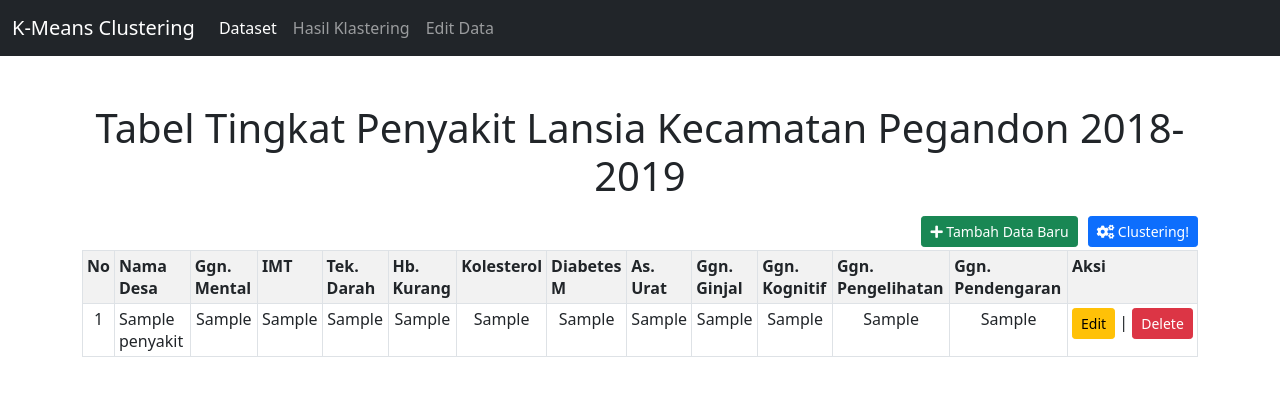
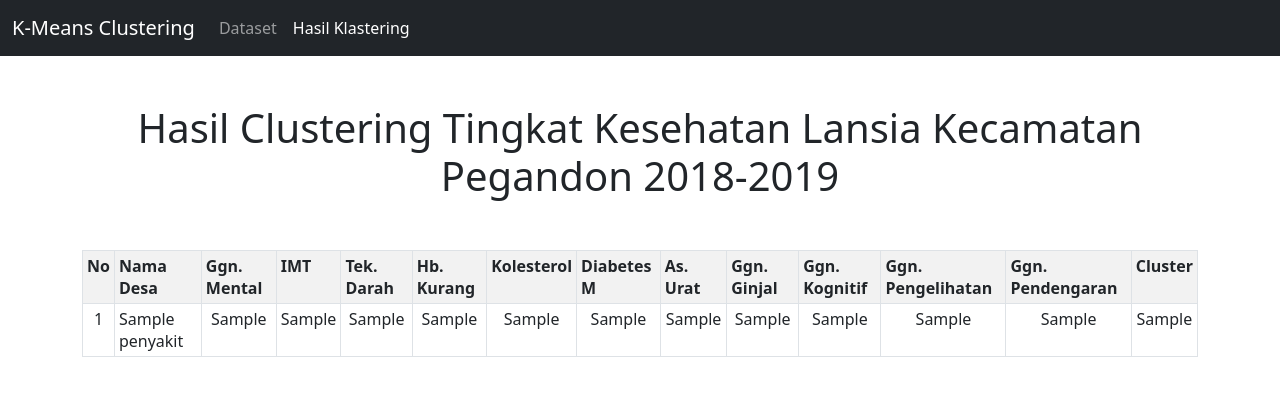
Before and after one commit to mrizkyff/clustering-tingkat-kesehatan-lansia-kecamatan-pegandon, a PHP site: page /klastering.php in a window 1280 px wide. Shown: the top 396 px of the page. Run offline with PHP 8.4, Linux system fonts and the light colour scheme; tables that the repository leaves empty or names only in its code hold one stand-in row (values such as "Sample post"); some libraries are stand-ins or nearby versions.

Commit message:
show hasil cluster done

```diff
--- a/core/kmeans.php
+++ b/core/kmeans.php
@@ -202,5 +202,6 @@ foreach ($array_cluster as $id => $cluster) {
         echo 'error!';
     }
 }
-// print_r($array_cluster);
+
+header("Location:../klastering.php");
 ?>
--- a/klastering.php
+++ b/klastering.php
@@ -3,7 +3,7 @@
 include_once("core/config.php");
 
 // Fetch all users data from database
-$result = mysqli_query($mysqli, "SELECT * FROM penyakit ORDER BY id ASC");
+$result = mysqli_query($mysqli, "SELECT * FROM penyakit ORDER BY cluster ASC");
 ?>
 
 <html>
@@ -34,13 +34,10 @@ $result = mysqli_query($mysqli, "SELECT * FROM penyakit ORDER BY id ASC");
     <div class="collapse navbar-collapse" id="navbarNavDropdown">
       <ul class="navbar-nav">
         <li class="nav-item">
-          <a class="nav-link active" aria-current="page" href="#">Dataset</a>
+          <a class="nav-link" aria-current="page" href="index.php">Dataset</a>
         </li>
         <li class="nav-item">
-          <a class="nav-link" href="#">Hasil Klastering</a>
-        </li>
-        <li class="nav-item">
-          <a class="nav-link" href="#">Edit Data</a>
+          <a class="nav-link active" href="klastering.php">Hasil Klastering</a>
         </li>
       </ul>
     </div>
@@ -49,9 +46,7 @@ $result = mysqli_query($mysqli, "SELECT * FROM penyakit ORDER BY id ASC");
 <!-- navigation bar -->
 
     <div class="container mt-5 ">
-        <h1 class="text-center mb-3">Tabel Tingkat Penyakit Lansia Kecamatan Pegandon 2018-2019</h1>
-        <a href="core/kmeans.php" class="btn btn-sm btn-primary" style="float:right; margin-left: 10px;" ><i class="fas fa-cogs    "></i> Clustering!</a>
-        <a href="#" class="btn btn-sm btn-success" style="float: right;" data-bs-toggle="modal" data-bs-target="#modalTambah"> <i class="fas fa-plus    "></i> Tambah Data Baru</a>
+        <h1 class="text-center mb-3">Hasil Clustering Tingkat Kesehatan Lansia Kecamatan Pegandon 2018-2019</h1>
         <table class="table table-bordered table-striped table-sm table-hover" style="margin-top: 50px;">
             <tr>
                 <th>No</th>
@@ -67,7 +62,7 @@ $result = mysqli_query($mysqli, "SELECT * FROM penyakit ORDER BY id ASC");
                 <th>Ggn. Kognitif</th>
                 <th>Ggn. Pengelihatan</th>
                 <th>Ggn. Pendengaran</th>
-                <th>Aksi</th>
+                <th>Cluster</th>
             </tr>
             <?php
             $no = 1;
@@ -88,7 +83,7 @@ $result = mysqli_query($mysqli, "SELECT * FROM penyakit ORDER BY id ASC");
                <td class='text-center'><?=$user_data['kognitif']?></td>
                <td class='text-center'><?=$user_data['pengelihatan']?></td>
                <td class='text-center'><?=$user_data['pendengaran']?></td>
-               <td width='130px;'><button class='btn btn-sm btn-warning' data-bs-toggle='modal' data-bs-target='#modalEdit<?= $user_data['id']?>'>Edit</button> | <form class='d-inline' method='POST' action='core/crud.php'> <input type='hidden' name='id_hapus' value='<?= $user_data["id"] ?>'> <input type='submit' name='Delete' value='Delete' class='btn btn-danger btn-sm'></form></td>
+               <td class='text-center'><?=$user_data['cluster']?></td>
             </tr>
             <?php
                 $no += 1;
```
Also changed, not shown: index.php (+3 -6 lines).
